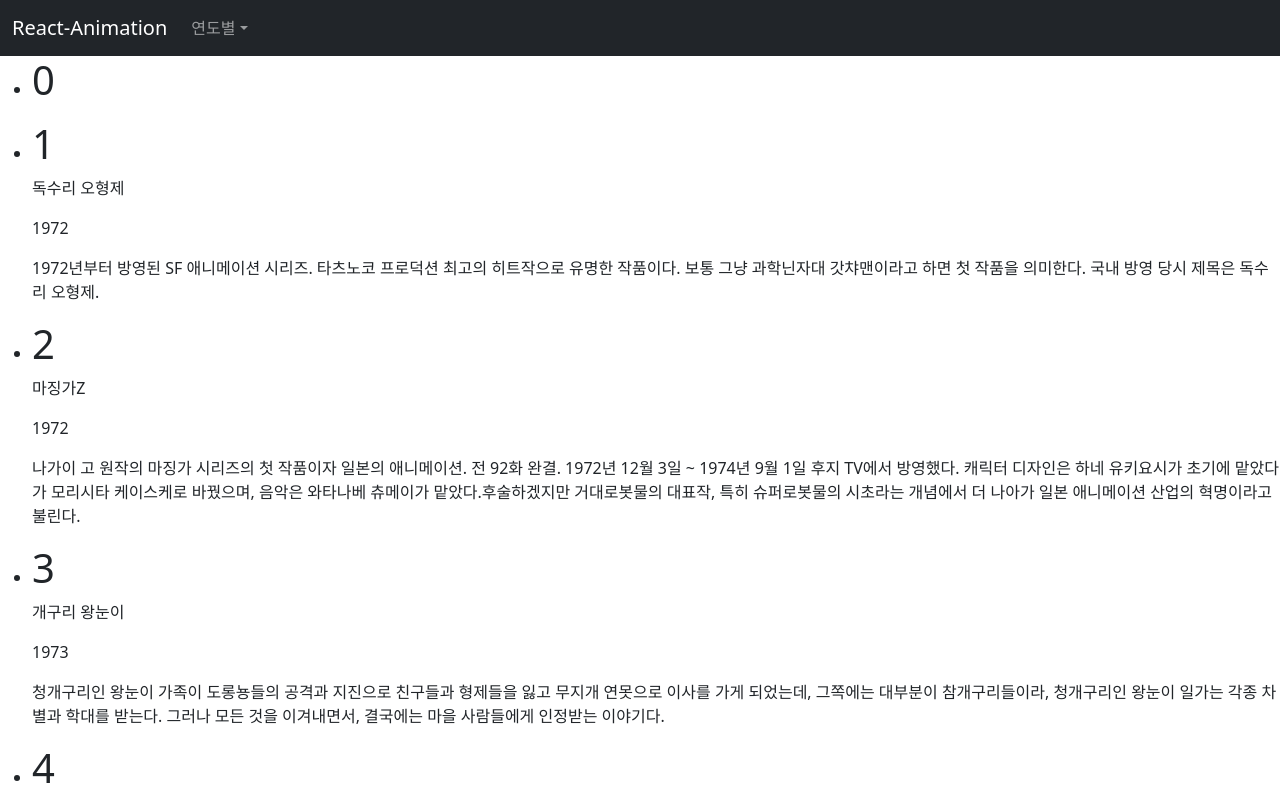
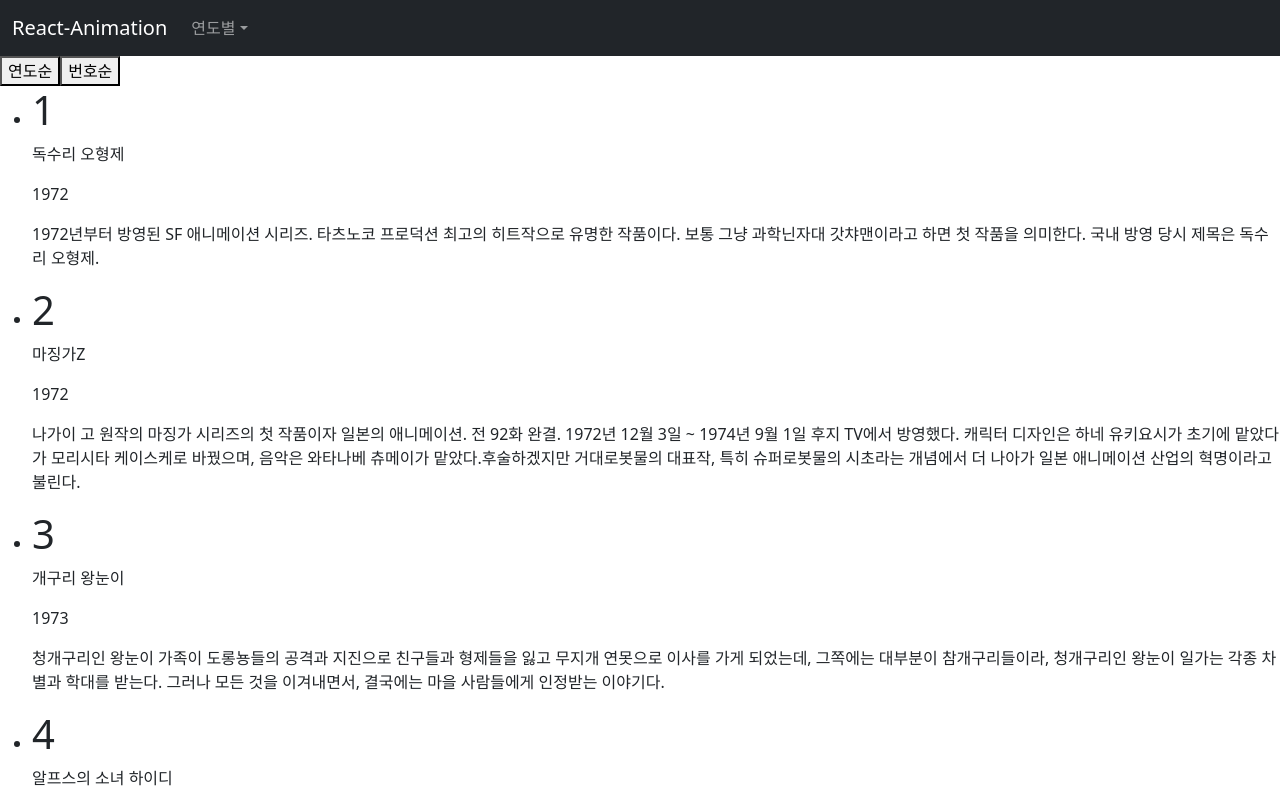
Before and after one commit to Eclipse-K/Animation_Page, a React (Create React App) app: page / in a window 1280 px wide. Shown: the top 800 px of the page. Built offline with nearby package versions, Linux system fonts and the light colour scheme.

Commit message:
Add year & id

```diff
--- a/src/Animation.json
+++ b/src/Animation.json
@@ -1,10 +1,4 @@
 [
-  {
-    "id": "0",
-    "name": "",
-    "year": "",
-    "content": ""
-  },
   {
     "id": "1",
     "name": "독수리 오형제",
--- a/src/Components/AniList.js
+++ b/src/Components/AniList.js
@@ -1,21 +1,21 @@
-function AniListItem({ item }) {
+function AniListItem({ items }) {
   return (
     <div>
-      <h1>{item.id}</h1>
-      <p>{item.name}</p>
-      <p>{item.year}</p>
-      <p>{item.content}</p>
+      <h1>{items.id}</h1>
+      <p>{items.name}</p>
+      <p>{items.year}</p>
+      <p>{items.content}</p>
     </div>
   );
 }
 
-function AniList({ item }) {
+function AniList({ items }) {
   return (
     <ul>
-      {item.map((item) => {
+      {items.map((items) => {
         return (
           <li>
-            <AniListItem item={item} />
+            <AniListItem items={items} />
           </li>
         );
       })}
--- a/src/Components/App.js
+++ b/src/Components/App.js
@@ -1,12 +1,25 @@
 import AniList from "./AniList";
 import NavbarDrop from "./Navbar";
-import item from "../Animation.json";
+import items from "../Animation.json";
+import { useState } from "react";
 
 function App() {
+  const [order, setOrder] = useState("year");
+  const sortedItems = items.sort((a, b) => a[order] - b[order]);
+
+  const handleYearClick = () => setOrder("year");
+
+  const handleIdClick = () => setOrder("id");
+
   return (
     <div>
       <NavbarDrop />
-      <AniList item={item} />
+      <div>
+        <button onClick={handleYearClick}>연도순</button>
+        <button onClick={handleIdClick}>번호순</button>
+      </div>
+
+      <AniList items={sortedItems} />
     </div>
   );
 }
```
